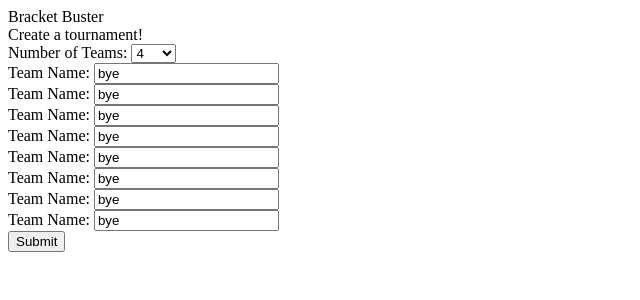
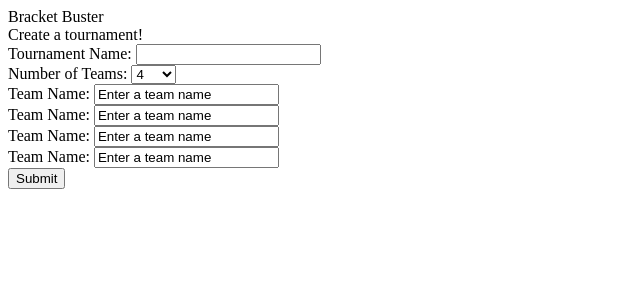
Before and after one commit to HastingsGreer/tournament-website, a PHP site: page /mockup/create_tournament.html in a window 1280 px wide. Shown: the top 300 px of the page, without its empty margins (0-640 px from the left). Run offline with PHP 8.4, Linux system fonts and the light colour scheme; some libraries are stand-ins or nearby versions.

Commit message:
dynamic create_tournament

```diff
--- a/mockup/create_tournament.html
+++ b/mockup/create_tournament.html
@@ -3,6 +3,9 @@
 <title>Bracket Buster!</title>
 
 <link type="text/css" href="create_tournament.css" rel="stylesheet">
+<script src="https://ajax.googleapis.com/ajax/libs/jquery/3.1.1/jquery.min.js"> </script>
+<script src="js/tournament.js"></script>
+<script src="js/create_tournament.js"></script>
 
 </head>
 <body>
@@ -10,8 +13,9 @@
 
   <form id="new-tournament">
     Create a tournament!<br>
+    Tournament Name: <input type=text name=tournament_name><br>
     Number of Teams:
-    <select>
+    <select id="numTeams">
       <option value=4>4</option>
       <option value=4>8</option>
       <option value=4>16</option>
@@ -19,15 +23,16 @@
       <option value=4>64</option>
       <option value=4>128</option>
     </select><br>
-    Team Name: <input type=text name=team1 value=bye> <br>
-    Team Name: <input type=text name=team2 value=bye> <br>
-    Team Name: <input type=text name=team3 value=bye> <br>
-    Team Name: <input type=text name=team4 value=bye> <br>
-    Team Name: <input type=text name=team5 value=bye> <br>
-    Team Name: <input type=text name=team6 value=bye> <br>
-    Team Name: <input type=text name=team7 value=bye> <br>
-    Team Name: <input type=text name=team8 value=bye> <br>
+    <div id="team_name_area">
+    Team Name: <input type=text name=team1 value="Enter a team name"> <br>
+    Team Name: <input type=text name=team1 value="Enter a team name"> <br>
+    Team Name: <input type=text name=team1 value="Enter a team name"> <br>
+    Team Name: <input type=text name=team1 value="Enter a team name"> <br>
+    </div>
+
+
     <input type="submit" value="Submit">
+    <!-- Add an on submit feature for validation -->
 
   </form>
 </body>
--- a/mockup/index.html
+++ b/mockup/index.html
@@ -17,7 +17,7 @@
             <button type="submit">LOGIN</button>
             </form>
 
-            <div id="tournament_list_button">ONGOING TOURNAMENTS</div>
+            <div id="tournament_list_button"><a href="tournament_view.html">ONGOING TOURNAMENTS</a></div>
 
             <div id="manage_button">TOURNAMENTS YOU MANAGE</div>
 
--- a/mockup/js/Tournament_View.js
+++ b/mockup/js/Tournament_View.js
@@ -5,6 +5,9 @@ var Tournament_View = function(){
 	var getTournamentNames = $.getJSON('php/get_tournaments.php', function(json) {
 		tournament_section.innerHTML="";
 		var names = [];
+		if(json.tournament.length==0){
+			tournament_section.innerHTML="NO ONGOING TOURNAMENTS";
+		}
 		for(var i = 0; i < json.tournament.length; i++){
 			console.log(json.tournament[i].name);
 			var tournament = document.createElement('div');
--- /dev/null
+++ b/mockup/js/create_tournament.js
@@ -0,0 +1,3 @@
+$(document).ready(function () {
+	var tournament = new Tournament();
+});
--- /dev/null
+++ b/mockup/js/tournament.js
@@ -0,0 +1,15 @@
+var Tournament = function() {
+	var dropdown = document.getElementById('numTeams'); //good line
+	var team_count = $("#numTeams option:selected").text(); //good
+	alert(team_count); //good
+	//var team_section = document.getElementById('team_name_area');
+	dropdown.onchange = function(){
+		alert("you messing")
+		$('team_name_area').empty();
+		//team_count = $("#numTeams option:selected").text(); //good
+		for (var i=0; i < team_count; i++){
+			var text = "Team Name: <input type=text name=team1 value="Enter a team name"> <br>";
+			team_section.append(text);
+		}
+	}
+};
--- a/mockup/php/get_tournaments.php
+++ b/mockup/php/get_tournaments.php
@@ -11,7 +11,7 @@ if ($conn->connect_error) {
     die("Connection failed: " . $conn->connect_error);
 }
 
-$sql = "SELECT * FROM tournament";
+$sql = "SELECT * FROM tournament WHERE NOW() BETWEEN start_date AND end_date";
 $result = $conn->query($sql);
 
 if ($result->num_rows > 0) {
```
Also changed, not shown: mockup/css/tournament_view.css (+9 -2 lines), mockup/tournamentList.php (added, +18 -0 lines), mockup/tournament_view.html (+4 -12 lines).
